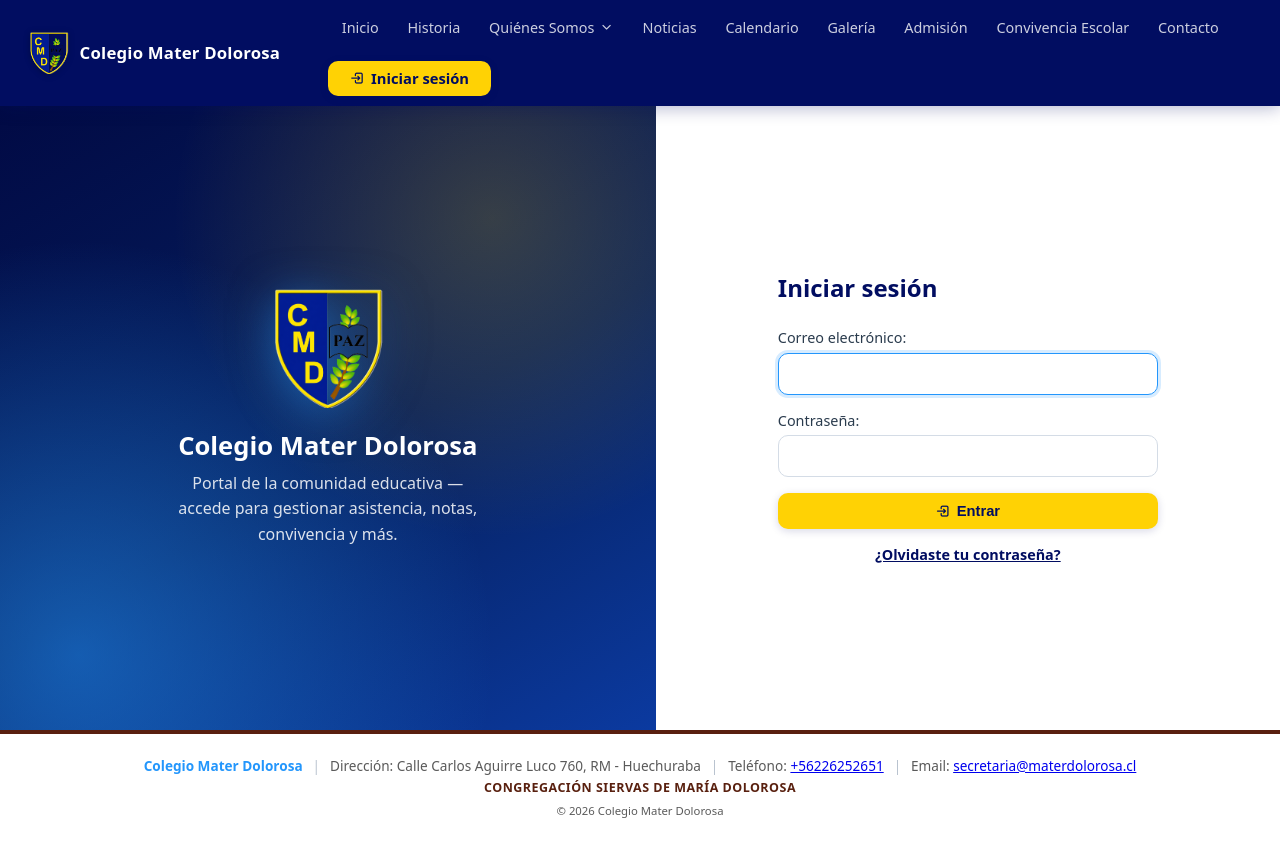
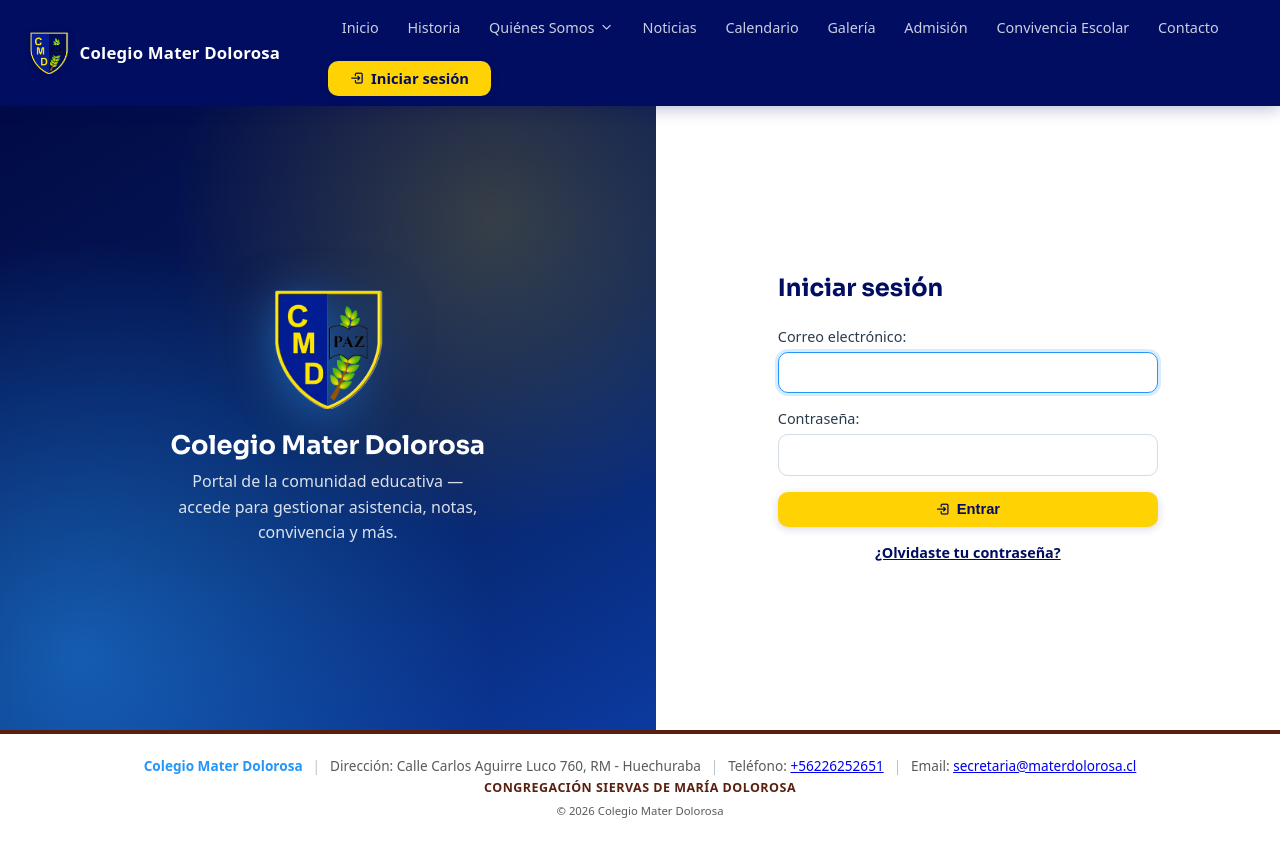
Before and after one commit to CamiloGonzalezSt/Sistema-Mater-Dolorosa, a Django app: page /accounts/login/?next=/panel/materiales/ in a window 1280 px wide. Run offline with Django 5.2, Linux system fonts and the light colour scheme; parts of the project's set-up code (start-up, migrations or seed data) failed here and were passed over.

Commit message:
Fuente display Sora (OFL) para títulos
Sora 600/700/800 vendoreada (auto-hospedada, font-display: swap) y conectada a
--font-display. Da carácter premium a hero, encabezados y KPIs sin depender de
CDN. Incluye atribución OFL.

Co-Authored-By: Claude Opus 4.8 <noreply@anthropic.com>

```diff
--- a/static/css/base.css
+++ b/static/css/base.css
@@ -42,14 +42,37 @@
     --shadow-md: 0 8px 24px rgba(1, 13, 97, 0.08);
     --shadow-lg: 0 18px 44px rgba(35, 150, 252, 0.16);
 
-    /* Tipografía — swap --font-display por una fuente vendoreada cuando exista */
+    /* Tipografía: cuerpo en sistema, títulos en Sora (vendoreada, OFL) */
     --font-sans: system-ui, -apple-system, "Segoe UI", Roboto, "Helvetica Neue", Arial, sans-serif;
-    --font-display: var(--font-sans);
+    --font-display: "Sora", var(--font-sans);
 
     /* Interacción */
     --ring: 0 0 0 3px rgba(35, 150, 252, 0.18);
     --transicion: 0.18s cubic-bezier(0.2, 0.7, 0.3, 1);
     --borde: 1px solid var(--color-borde);
+}
+
+/* Fuente display: Sora (SIL Open Font License 1.1, auto-hospedada) */
+@font-face {
+    font-family: "Sora";
+    font-style: normal;
+    font-weight: 600;
+    font-display: swap;
+    src: url("fonts/sora-600.woff2") format("woff2");
+}
+@font-face {
+    font-family: "Sora";
+    font-style: normal;
+    font-weight: 700;
+    font-display: swap;
+    src: url("fonts/sora-700.woff2") format("woff2");
+}
+@font-face {
+    font-family: "Sora";
+    font-style: normal;
+    font-weight: 800;
+    font-display: swap;
+    src: url("fonts/sora-800.woff2") format("woff2");
 }
 
 * { box-sizing: border-box; }
```
Also changed, not shown: static/css/fonts/Sora-OFL.txt (added, +13 -0 lines), static/css/fonts/sora-600.woff2 (added), static/css/fonts/sora-700.woff2 (added), static/css/fonts/sora-800.woff2 (added).
